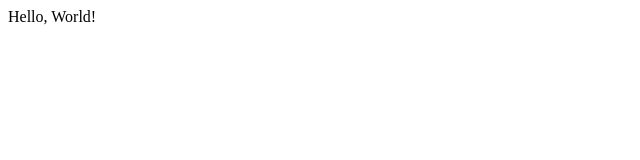
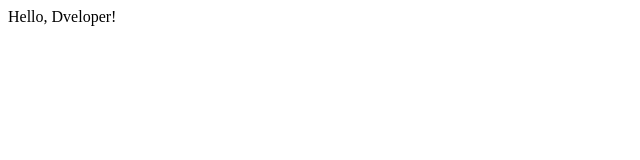
Before and after one commit to siraaji10/lecture1, a plain HTML site: page index.html in a window 1280 px wide. Shown: the full height of the page, 0-640 px from the left. Drawn offline with Linux system fonts and the light colour scheme.

Commit message:
Changed The Body

```diff
--- a/index.html
+++ b/index.html
@@ -5,6 +5,6 @@
 	<title>test</title>
 </head>
 <body>
-    Hello, World!
+    Hello, Dveloper!
 </body>
 </html>
```
